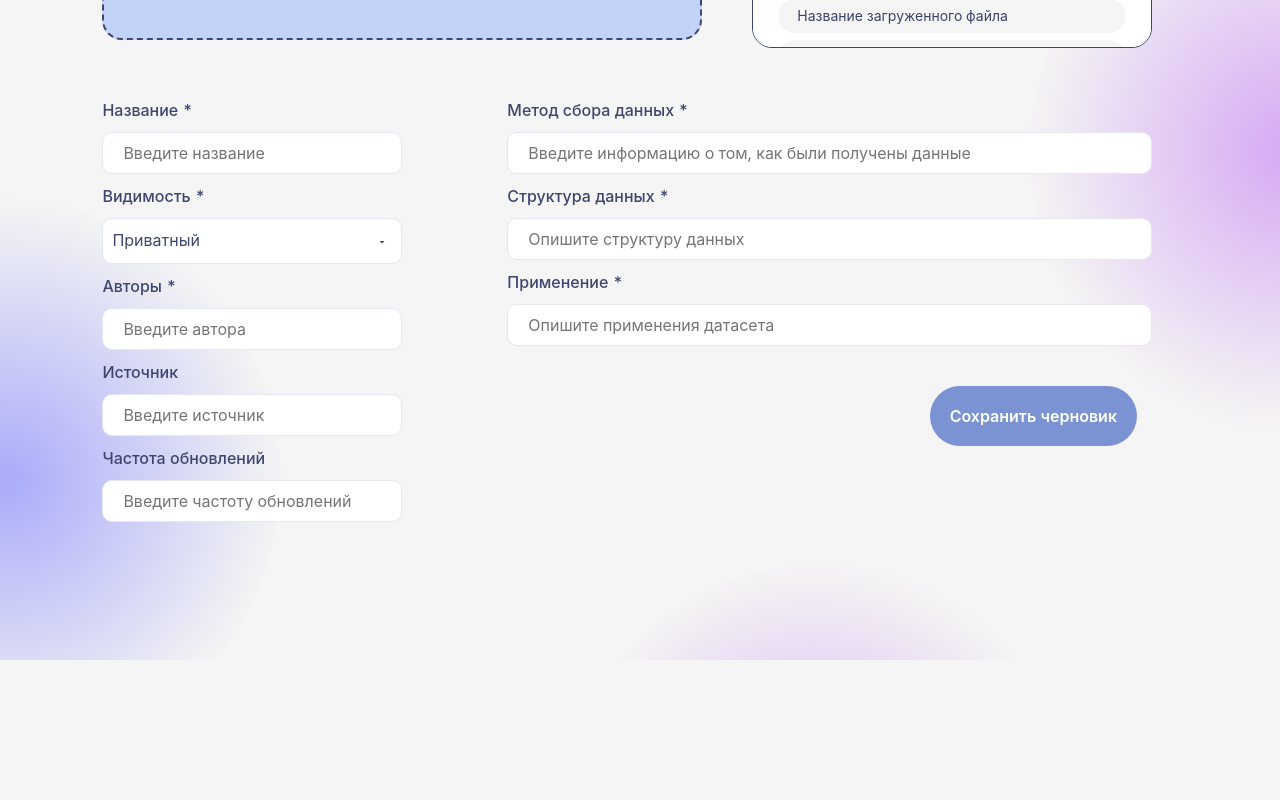
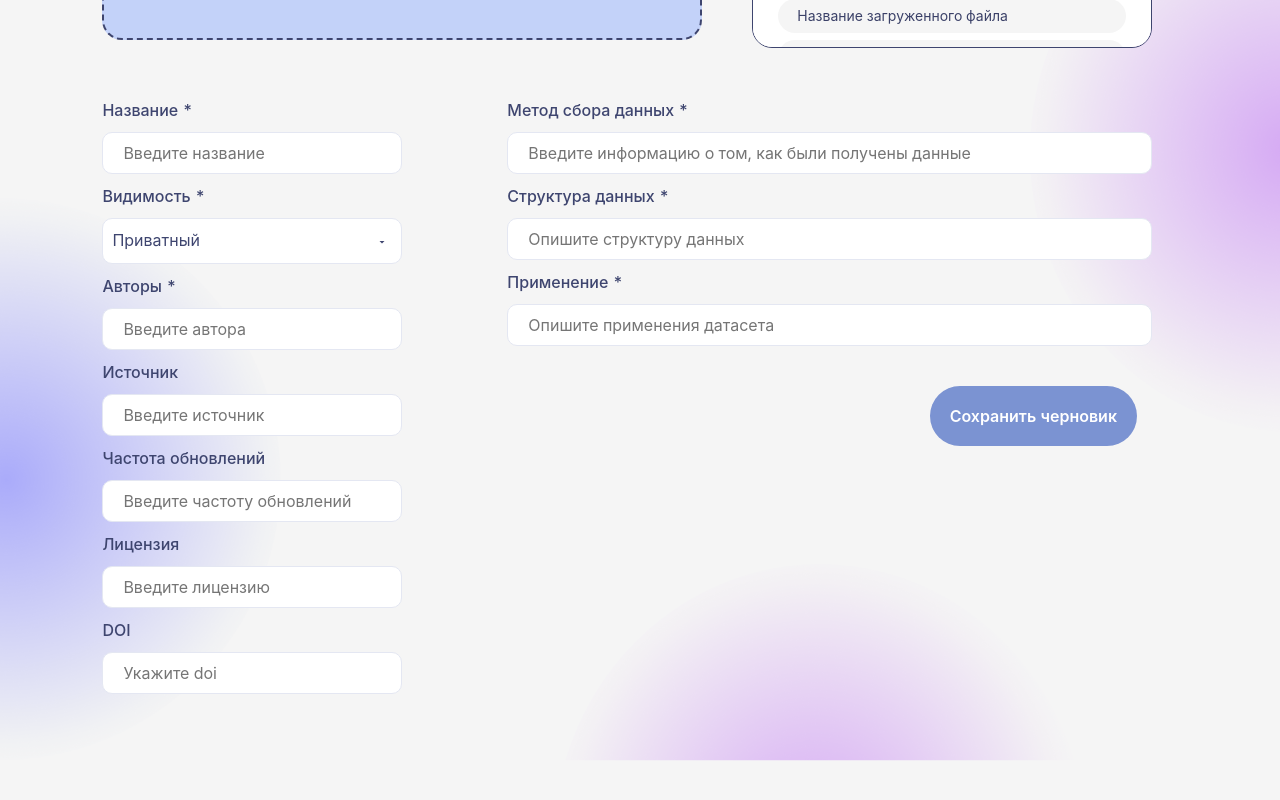
Before and after one commit to sayfetik/tab-with-datasets-frontend, a React (Create React App) app: page /upload in a window 1280 px wide. Shown: the part 585-1385 px from the top of the page. Before the commit the page ends 1245 px from the top, so only its background shows below. Built offline with nearby package versions, Linux system fonts and the light colour scheme.

Commit message:
add-inputs-uploadpage

```diff
--- a/src/components/Upload/Upload.js
+++ b/src/components/Upload/Upload.js
@@ -76,6 +76,8 @@ const Upload = () => {
                     />
                     <Input label="Источник" placeholder="Введите источник"/>
                     <Input label="Частота обновлений" placeholder="Введите частоту обновлений"/>
+                    <Input label="Лицензия" placeholder="Введите лицензию"/>
+                    <Input label="DOI" placeholder="Укажите doi"/>
                 </div>
 
                 <div id='rightContainer'>
```
